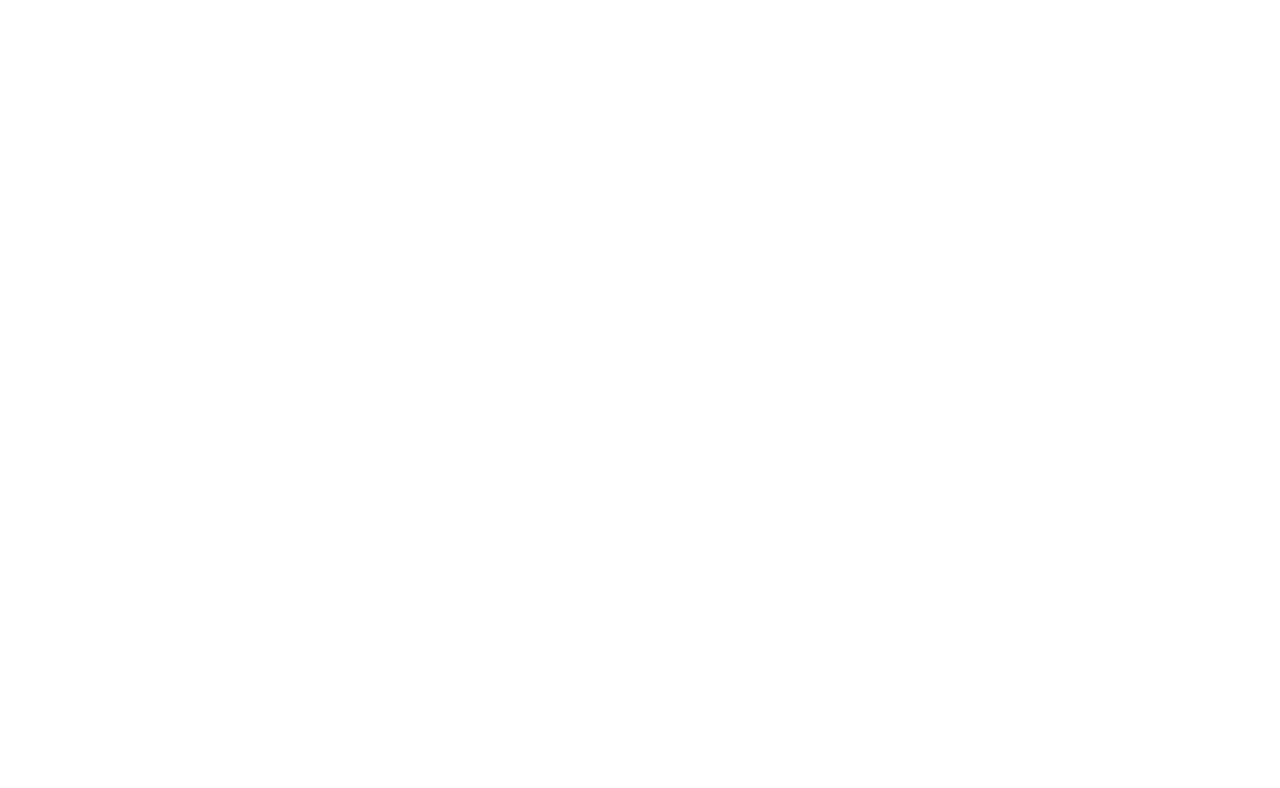
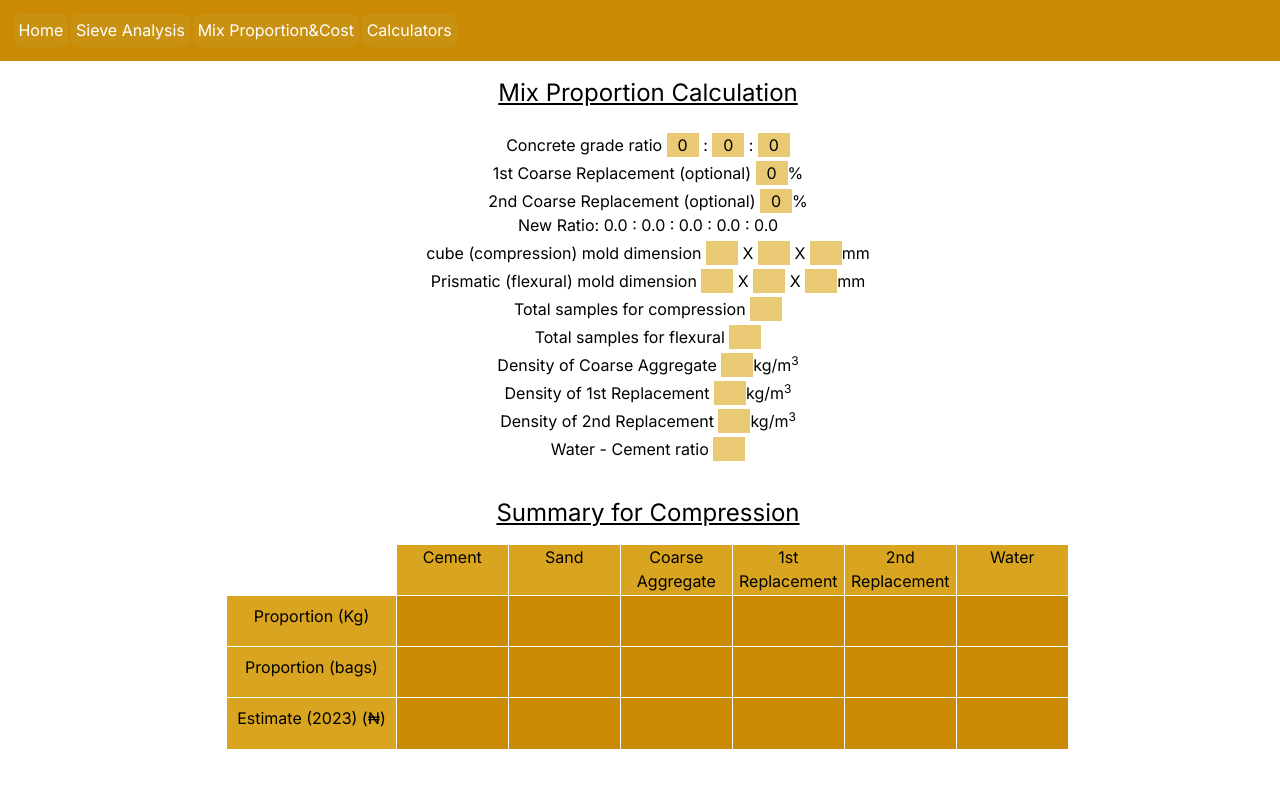
Before and after one commit to IsraelIyke/ug-project, a Next.js app: page /mix-proportion in a window 1280 px wide. Shown: the top 788 px of the page. Built offline with nearby package versions, Linux system fonts and the light colour scheme.

Commit message:
starte working on the mix proportion tool

```diff
--- a/app/component/header.js
+++ b/app/component/header.js
@@ -9,7 +9,8 @@
   };
 
   return (
-    <nav className="bg-gradient-to-r from-yellow-600 to-white-500 p-3">
+    // <nav className="bg-gradient-to-r from-yellow-600 to-white-500 p-3">
+    <nav className="bg-yellow-600 p-3">
       <div className="flex items-center ">
         {/* Hamburger icon for mobile */}
         <div className="md:hidden">
--- /dev/null
+++ b/app/mix-proportion/page.css
@@ -0,0 +1,39 @@
+.mix-container input {
+  background-color: hsl(43, 74%, 69%);
+  width: 2rem;
+  text-align: center;
+}
+
+.mix {
+  display: flex;
+  align-items: center;
+  overflow-y: hidden;
+  overflow-x: auto;
+  justify-content: center;
+}
+.mix-table {
+  /* width: 16rem; */
+  height: auto;
+  /* background-color: red; */
+  overflow-y: hidden;
+  overflow-x: auto;
+}
+.mix-field div {
+  height: 3.2rem;
+  width: 7rem;
+  border-bottom: 1px solid white;
+  border-right: 1px solid white;
+}
+.mix-title div {
+  height: 3.2rem;
+  width: 10.6rem;
+  padding: 0.5rem;
+  background-color: hsl(43, 74%, 49%);
+  border-bottom: 1px solid white;
+  border-right: 1px solid white;
+}
+@media screen and (width < 768px) {
+  .mix {
+    justify-content: left;
+  }
+}
--- a/app/mix-proportion/page.js
+++ b/app/mix-proportion/page.js
@@ -1,3 +1,154 @@
+"use client";
+import { useState } from "react";
+import Navigation from "../component/header";
+import "./page.css";
 export default function Mix() {
-  return <div></div>;
+  const [cement, setCement] = useState(0);
+  const [sand, setSand] = useState(0);
+  const [coarse, setCoarse] = useState(0);
+
+  const sumRatio = parseFloat(cement) + parseFloat(sand) + parseFloat(coarse);
+
+  const [firstReplace, setfirstReplace] = useState(0);
+  const [secondReplace, setsecondReplace] = useState(0);
+
+  const firstReplaceRatio = parseFloat(coarse) * (firstReplace / 100);
+  const secondReplaceRatio = parseFloat(coarse) * (secondReplace / 100);
+  const newCoarseRatio =
+    parseFloat(coarse) - firstReplaceRatio - secondReplaceRatio;
+
+  // compression
+  // const cementVol = 1 * 1.57 * cTotal;
+  return (
+    <div className="mix-container">
+      <Navigation />
+      <div className="mix-sub pl-4 mt-4 text-center">
+        <h2 className="text-2xl mb-6 underline">Mix Proportion Calculation</h2>
+        <div className="mt-1">
+          Concrete grade ratio{" "}
+          <input
+            value={cement}
+            name="cement"
+            onChange={(e) => setCement(e.target.value)}
+          />{" "}
+          :{" "}
+          <input
+            value={sand}
+            name="sand"
+            onChange={(e) => setSand(e.target.value)}
+          />{" "}
+          :{" "}
+          <input
+            value={coarse}
+            name="coarse"
+            onChange={(e) => setCoarse(e.target.value)}
+          />
+        </div>
+        <div className="mt-1">
+          1st Coarse Replacement (optional){" "}
+          <input
+            value={firstReplace}
+            name="firstReplace"
+            onChange={(e) => setfirstReplace(e.target.value)}
+          />
+          %
+        </div>
+        <div className="mt-1">
+          2nd Coarse Replacement (optional){" "}
+          <input
+            value={secondReplace}
+            name="secondReplace"
+            onChange={(e) => setsecondReplace(e.target.value)}
+          />
+          %
+        </div>
+
+        <div>
+          New Ratio: {cement.toFixed(1)} : {sand.toFixed(1)} :{" "}
+          {newCoarseRatio.toFixed(1)} : {firstReplaceRatio.toFixed(1)} :{" "}
+          {secondReplaceRatio.toFixed(1)}{" "}
+        </div>
+        <div className="mt-1">
+          cube (compression) mold dimension <input /> X <input /> X <input />
+          mm
+        </div>
+        <div className="mt-1">
+          Prismatic (flexural) mold dimension <input /> X <input /> X <input />
+          mm
+        </div>
+        <div className="mt-1">
+          Total samples for compression <input />
+        </div>
+        <div className="mt-1">
+          Total samples for flexural <input />
+        </div>
+        <div className="mt-1">
+          Density of Coarse Aggregate <input />
+          kg/m<sup>3</sup>
+        </div>
+        <div className="mt-1">
+          Density of 1st Replacement <input />
+          kg/m<sup>3</sup>
+        </div>
+        <div className="mt-1">
+          Density of 2nd Replacement <input />
+          kg/m<sup>3</sup>
+        </div>
+        <div className="mt-1">
+          Water - Cement ratio <input />
+        </div>
+        <h3 className="mt-9 text-2xl underline">Summary for Compression</h3>
+        <div className="mix-table text-center mt-4 rounded mb-8 mix">
+          <div className=" mix-title">
+            <div style={{ background: "white" }}></div>
+            <div>Proportion (Kg)</div>
+            <div>Proportion (bags)</div>
+            <div>Estimate (2023) (&#8358;)</div>
+          </div>
+          <div className=" mix-field bg-yellow-600">
+            <div style={{ background: "hsl(43, 74%, 49%)" }}>Cement</div>
+            <div></div>
+            <div></div>
+            <div></div>
+          </div>
+          <div className=" mix-field bg-yellow-600">
+            <div style={{ background: "hsl(43, 74%, 49%)" }}>Sand</div>
+            <div></div>
+            <div></div>
+            <div></div>
+          </div>
+          <div className=" mix-field bg-yellow-600">
+            <div style={{ background: "hsl(43, 74%, 49%)" }}>
+              Coarse Aggregate
+            </div>
+            <div></div>
+            <div></div>
+            <div></div>
+          </div>
+          <div className=" mix-field bg-yellow-600">
+            <div style={{ background: "hsl(43, 74%, 49%)" }}>
+              1st Replacement
+            </div>
+            <div></div>
+            <div></div>
+            <div></div>
+          </div>
+          <div className=" mix-field bg-yellow-600">
+            <div style={{ background: "hsl(43, 74%, 49%)" }}>
+              2nd Replacement
+            </div>
+            <div></div>
+            <div></div>
+            <div></div>
+          </div>
+          <div className=" mix-field bg-yellow-600">
+            <div style={{ background: "hsl(43, 74%, 49%)" }}>Water</div>
+            <div></div>
+            <div></div>
+            <div></div>
+          </div>
+        </div>
+      </div>
+    </div>
+  );
 }
--- a/app/page.js
+++ b/app/page.js
@@ -5,32 +5,34 @@
 
 export default function Home() {
   return (
-    <div className="container">
+    <div className="">
       <Head>
         <title>Home</title>
 
         <meta name="viewport" content="width=device-width, initial-scale=1.0" />
       </Head>
       <Navigation />
-      <h1 className="text-2xl font-bold mb-4 mt-4 pr-10 pl-10">
-        The Mechanical Properties of Concrete with Partial Replacement of Coarse
-        Aggregate with Glass and the Influence of Polystyrene Addition
+      <div className="">
+        <h1 className="text-2xl font-bold mb-4 mt-4 pr-4 pl-10 text-center">
+          The Mechanical Properties of Concrete with Partial Replacement of
+          Coarse Aggregate with Glass and the Influence of Polystyrene Addition
         </h1>
-      <p className="p-4">
-        The following web tools were created during the course the project to
-        help other student that will decide to work on the same or similar topic
-        in the future.
+        <p className="p-4 text-center">
+          The following web tools were created during the course of the project
+          to help other student that will decide to work on the same or similar
+          topic in the future.
         </p>
-      <div className="p-5 flex justify-center card">
+        <div className="p-5 flex justify-center card text-center">
           <Link href="./psd-curve">
             <div className="m-2 bg-yellow-600 p-5 rounded text-white hover:bg-yellow-700">
               <h2 className="font-bold mb-2 underline">
                 Sieve Analysis and PSD Curve
               </h2>
               <p>
-              The tool simplifies the computation of sieve analysis data and the
-              fineness modulus also it generates the particle size distribution
-              curve which can be downloaded and used for further analysis.
+                The tool simplifies the computation of sieve analysis data and
+                the fineness modulus also it generates the particle size
+                distribution curve which can be downloaded and used for further
+                analysis.
               </p>
             </div>
           </Link>
@@ -49,15 +51,18 @@
           </Link>
           <Link href="./calculators">
             <div className="m-2 bg-yellow-600 p-5 rounded text-white hover:bg-yellow-700">
-            <h2 className="font-bold mb-2 underline">Calculators and Charts</h2>
+              <h2 className="font-bold mb-2 underline">
+                Calculators and Charts
+              </h2>
               <p>
-              This helps to convert data gotten from the lab test to usable data
-              for further analysis. It can also generate charts for the
+                This helps to convert data gotten from the lab test to usable
+                data for further analysis. It can also generate charts for the
                 compressive and flexural strength of concrete.
               </p>
             </div>
           </Link>
         </div>
       </div>
+    </div>
   );
 }
--- a/app/psd-curve/page.css
+++ b/app/psd-curve/page.css
@@ -1,6 +1,3 @@
-.container {
-  text-align: center;
-}
 .particle {
   display: flex;
   align-items: center;
--- a/app/psd-curve/page.js
+++ b/app/psd-curve/page.js
@@ -153,14 +153,14 @@
   }, [dataPoints]);
 
   return (
-    <div className="container">
+    <div className="">
       <Head>
         <title>Particle Size Distribution Curve</title>
 
         <meta name="viewport" content="width=device-width, initial-scale=1.0" />
       </Head>
       <Navigation />
-      <h1 className="text-2xl font-bold mb-4 mt-4">
+      <h1 className="text-2xl font-bold mb-4 mt-4 text-center">
         Sieve Analysis Computation For Fine Aggregate
       </h1>
       {/* a toogle will be here to change from fine aggregate to coarse aggregate */}
```
Lines whose indentation alone changed are shown as unchanged.
